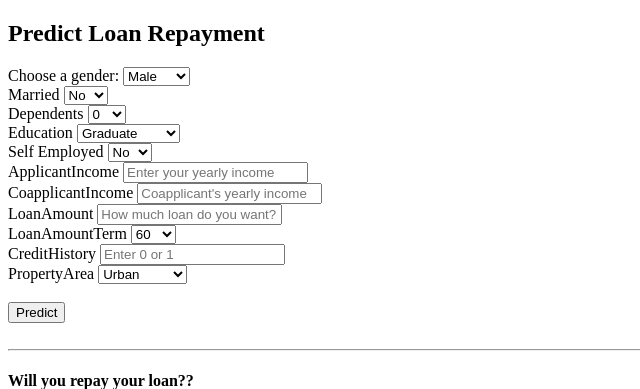
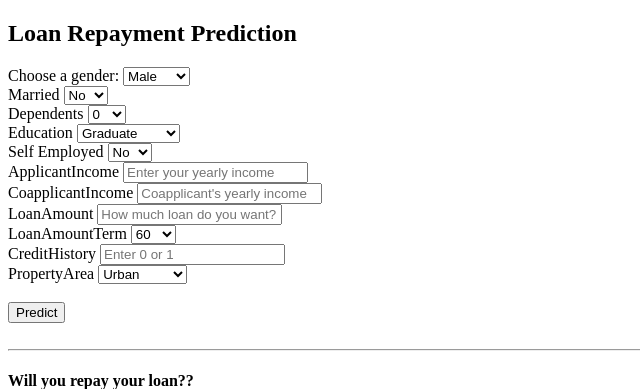
Before and after one commit to chineidu/Loan-repayment, a Flask app: page / in a window 1280 px wide. Shown: the top 389 px of the page, without its empty margins (0-640 px from the left). Run offline with Flask 2, Linux system fonts and the light colour scheme.

Commit message:
refactored server.py

```diff
--- a/templates/index.html
+++ b/templates/index.html
@@ -7,8 +7,8 @@
 </head>
 
 <body>
- <div class="login">
-	<h2>Predict Loan Repayment</h2>
+    <div>
+        <h2>Loan Repayment Prediction</h2>
 
      <!-- Main Input For Receiving Query to our ML -->
     <form action="{{ url_for('predict')}}"method="POST">
```
